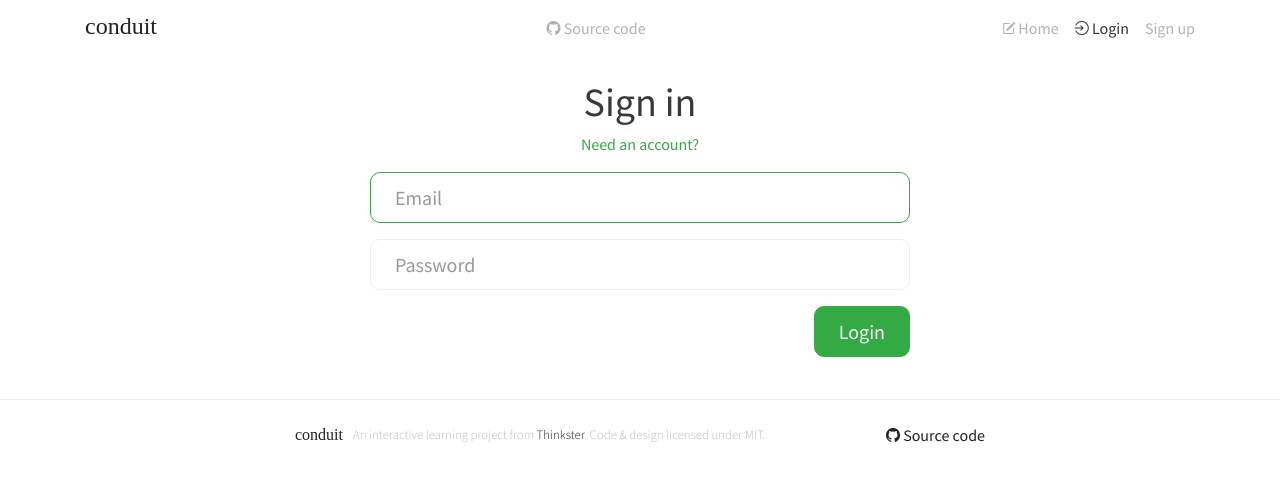
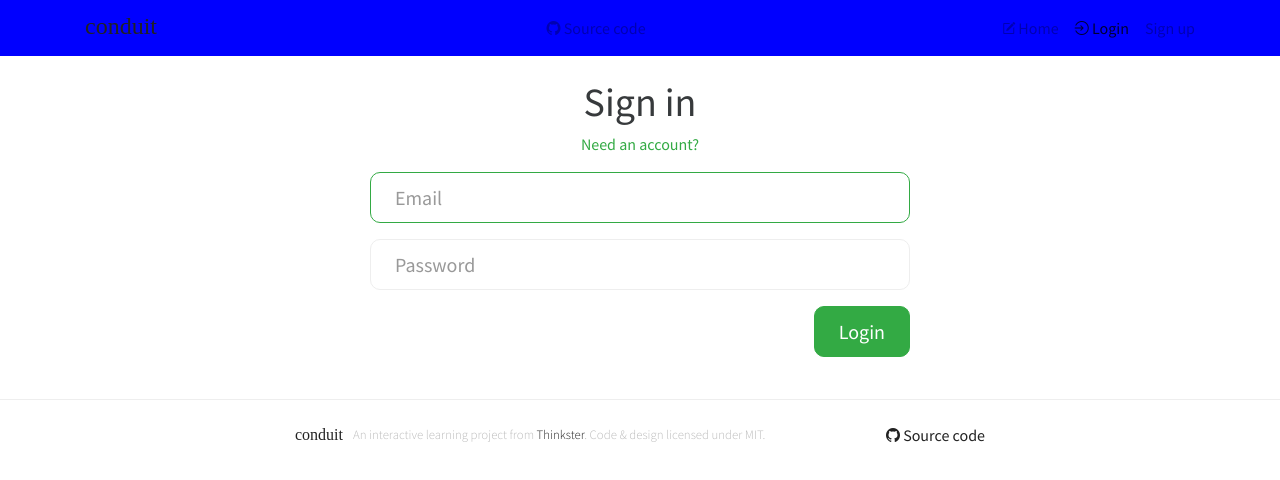
Before and after one commit to haythem-abdellaoui/Homelab-Self-Hosted-Hybrid-Cloud-Infrastructure, a React (Vite) app in the folder App/conduit-realworld-example-app/frontend/: page /#/login in a window 1280 px wide. Shown: the top 480 px of the page. Built offline with nearby package versions, Linux system fonts and the light colour scheme; a web font is replaced by a local one.

Commit message:
Testing CI/CD Pipeline

```diff
--- a/App/conduit-realworld-example-app/frontend/src/index.css
+++ b/App/conduit-realworld-example-app/frontend/src/index.css
@@ -6,7 +6,7 @@
 header {
   top: 0;
   position: sticky;
-  background-color: #fff;
+  background-color: blue;
   z-index: 1;
 }
 
```
